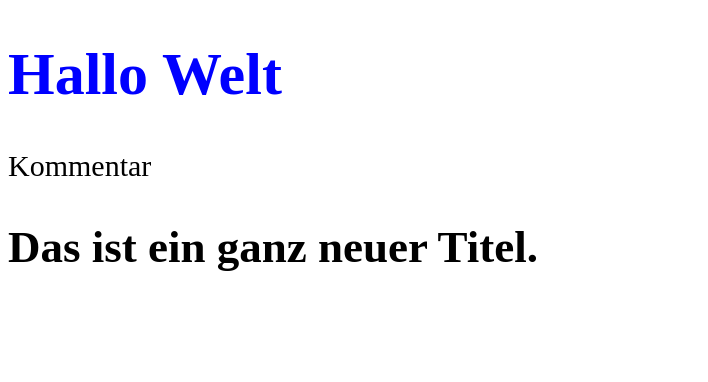
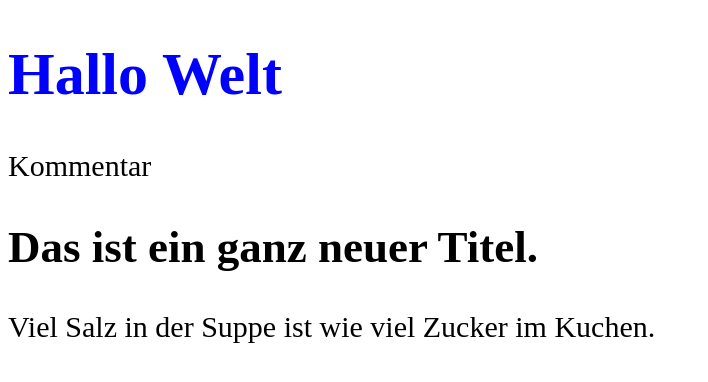
Before and after one commit to cruckers/riegglab, a plain HTML site: page index.html in a window 1280 px wide. Shown: the whole page, without its empty margins (0-708 px from the left). Drawn offline with Linux system fonts and the light colour scheme.

Commit message:
add text

```diff
--- a/index.html
+++ b/index.html
@@ -9,6 +9,7 @@
     <h1>Hallo Welt</h1>
         <p>Kommentar</p>
         <h2>Das ist ein ganz neuer Titel.</h2>
+        <p>Viel Salz in der Suppe ist wie viel Zucker im Kuchen.</p>
 
 
 </body>
```
